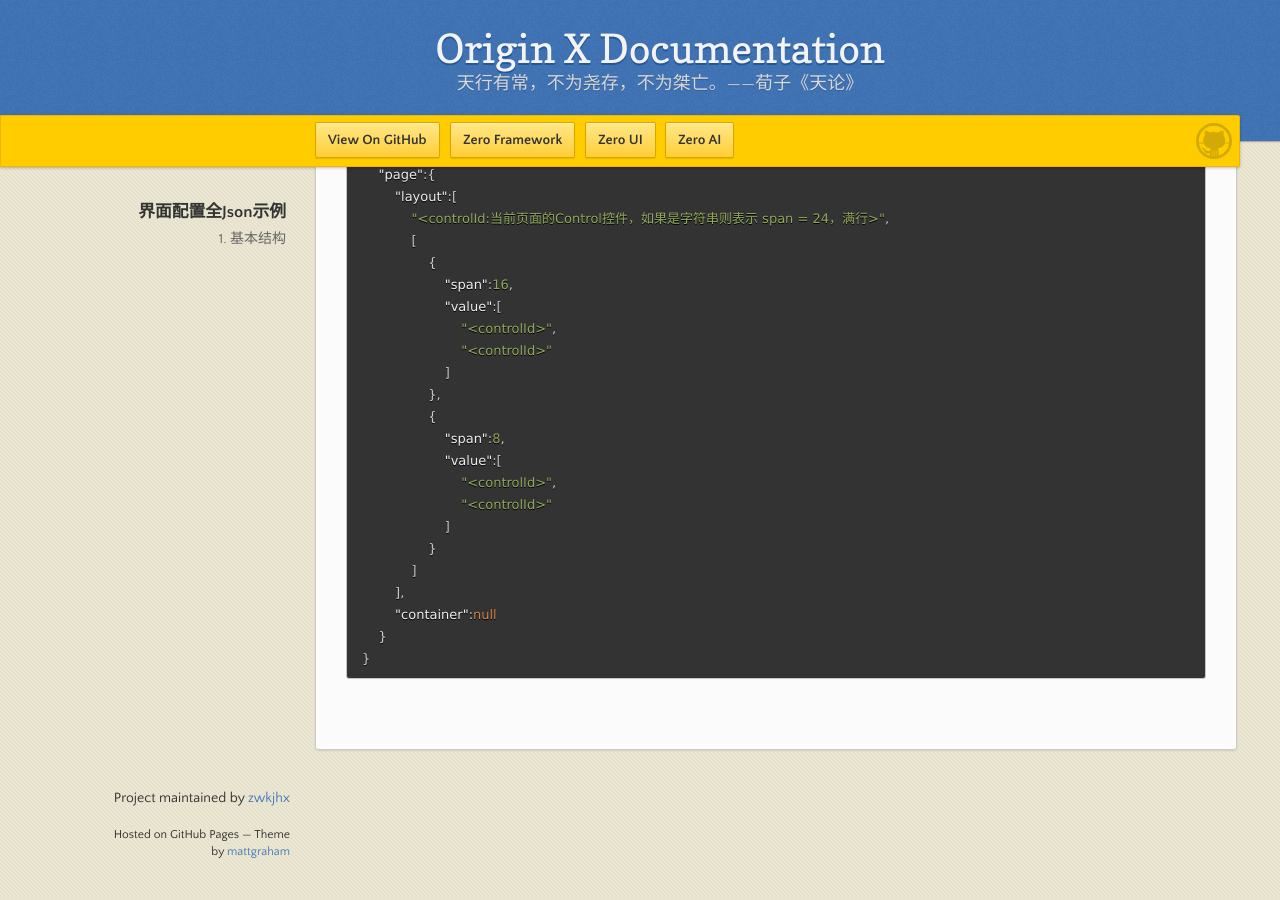
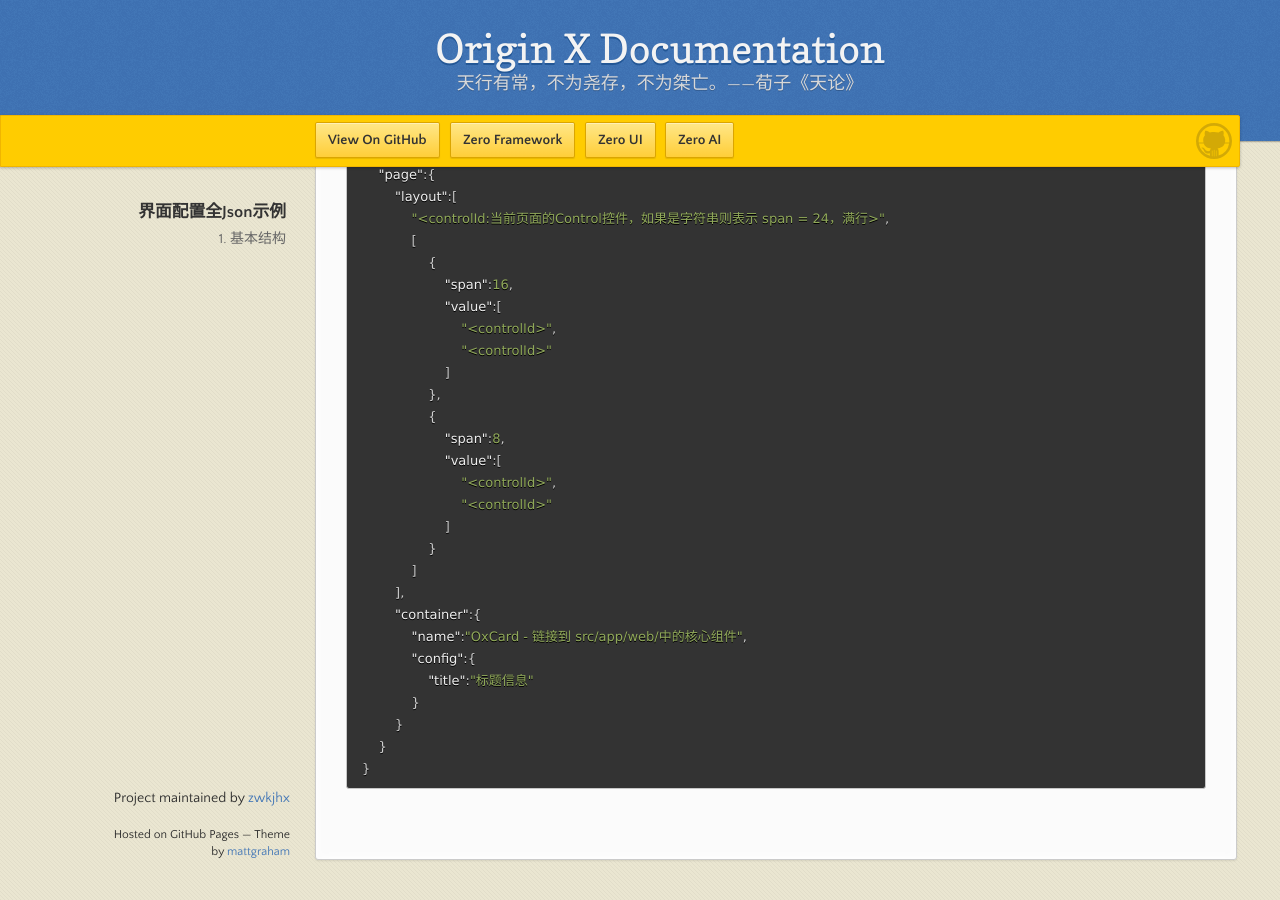
Before and after one commit to zwkjhx/ox-doc, a Jekyll site: the page built from specification/3-origin-xgui-fan/spo-002-jie-mian-pei-zhi-quan-json-shi-li.md, in a window 1280 px wide and 900 px high, scrolled down 707 px. Built offline with Jekyll 4.4.1, drawn with Linux system fonts in a browser that asks for light colours; our own code applies the rules of GitHub Pages for plain Markdown files.

Commit message:
Updates specification/3-origin-xgui-fan/spo-002-jie-mian-pei-zhi-quan-json-shi-li.md
Auto commit by GitBook Editor

````diff
--- a/specification/3-origin-xgui-fan/spo-002-jie-mian-pei-zhi-quan-json-shi-li.md
+++ b/specification/3-origin-xgui-fan/spo-002-jie-mian-pei-zhi-quan-json-shi-li.md
@@ -49,7 +49,12 @@
                 }
             ]
         ],
-        "container":null
+        "container":{
+            "name":"OxCard - 链接到 src/app/web/中的核心组件",
+            "config":{
+                "title":"标题信息"
+            }
+        }
     }
 }
 ```
````
